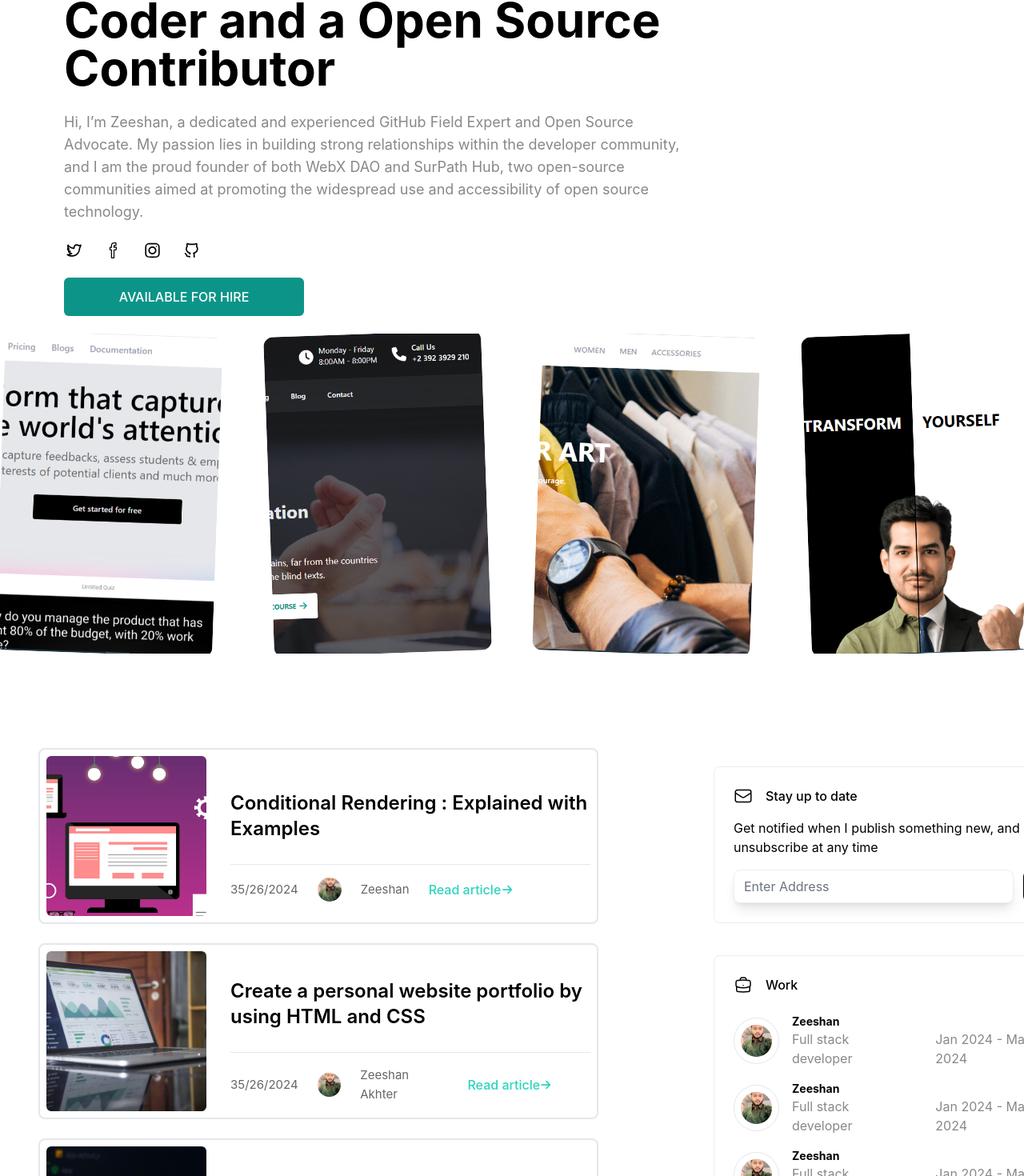
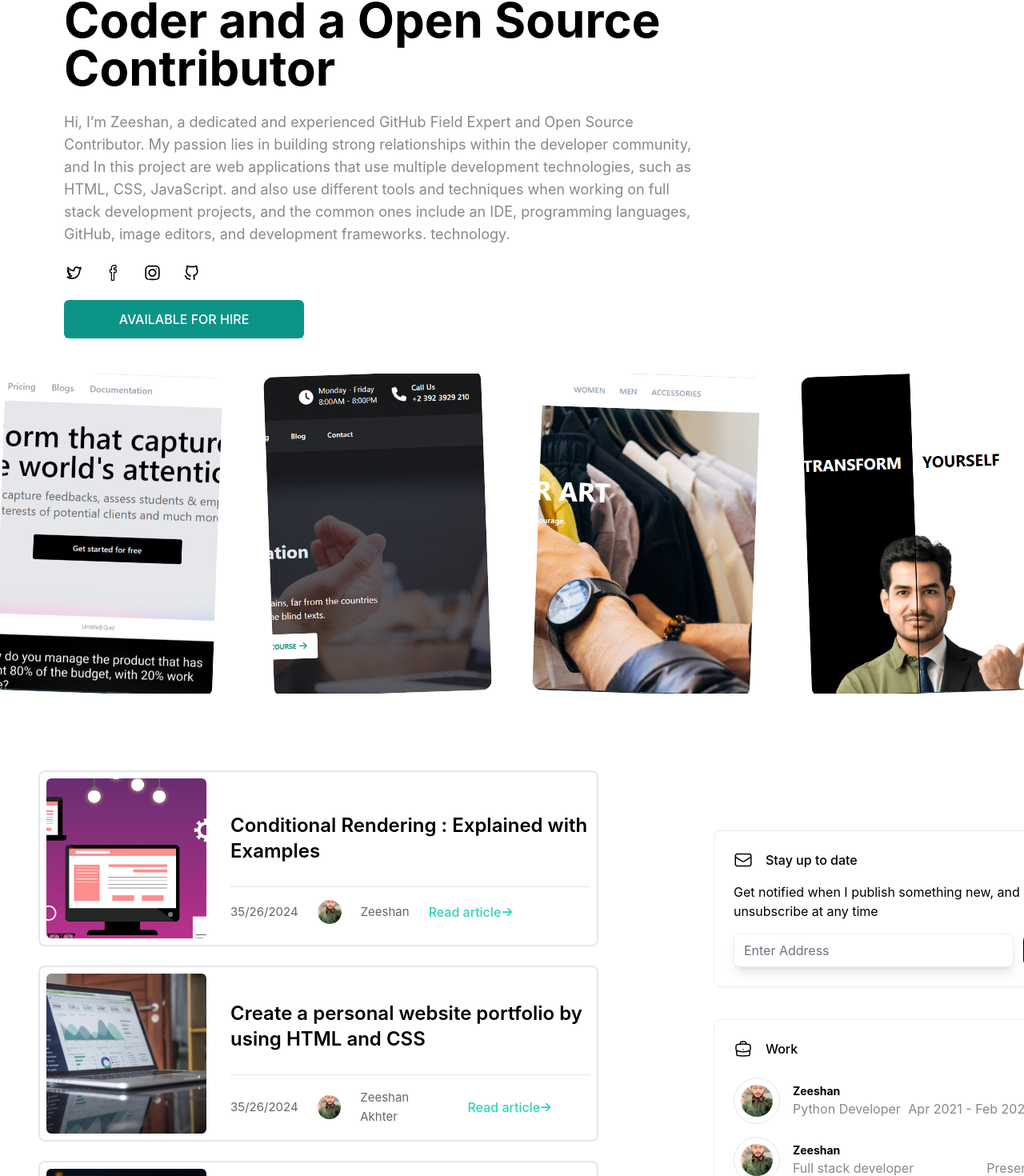
Before and after one commit to zeeshanak23/portfolio, a Next.js app: page / in a window 1280 px wide. Shown: the part 233-1703 px from the top of the page at 80% size. Built offline with nearby package versions, Linux system fonts and the light colour scheme.

Commit message:
added description about myself

```diff
--- a/src/components/article/Article.tsx
+++ b/src/components/article/Article.tsx
@@ -34,21 +34,21 @@ const Article: FC<{
     {
       image: '/images/profile.jpeg',
       name: 'Zeeshan',
-      post: 'Full stack developer',
-      date: 'Jan 2024 - Mar 2024',
+      post: 'Python Developer',
+      date: 'Apr 2021 - Feb 2022',
     },
     {
       image: '/images/profile.jpeg',
       name: 'Zeeshan',
       post: 'Full stack developer',
-      date: 'Jan 2024 - Mar 2024',
+      date: 'Present',
     },
-    {
-      image: '/images/profile.jpeg',
-      name: 'Zeeshan',
-      post: 'Full stack developer',
-      date: 'Jan 2024 - Mar 2024',
-    },
+    // {
+    //   image: '/images/profile.jpeg',
+    //   name: 'Zeeshan',
+    //   post: 'Full stack developer',
+    //   date: 'Jan 2024 - Mar 2024',
+    // },
   ];
 
   return (
@@ -190,7 +190,7 @@ const Article: FC<{
                       </div>
                       <div>
                         <h3 className='text-sm'>{item.name}</h3>
-                        <div className='flex items-center justify-between gap-8 text-[#888]'>
+                        <div className='flex w-[300px] items-center  justify-between text-[#888]'>
                           <p>{item.post}</p>
                           <p>{item.date}</p>
                         </div>
--- a/src/components/hero/Hero.tsx
+++ b/src/components/hero/Hero.tsx
@@ -10,11 +10,13 @@ const Hero = () => {
         </h1>
         <p className='text-lg text-[#888]'>
           Hi, I’m Zeeshan, a dedicated and experienced GitHub Field Expert and
-          Open Source Advocate. My passion lies in building strong relationships
-          within the developer community, and I am the proud founder of both
-          WebX DAO and SurPath Hub, two open-source communities aimed at
-          promoting the widespread use and accessibility of open source
-          technology.
+          Open Source Contributor. My passion lies in building strong
+          relationships within the developer community, and In this project are
+          web applications that use multiple development technologies, such as
+          HTML, CSS, JavaScript. and also use different tools and techniques
+          when working on full stack development projects, and the common ones
+          include an IDE, programming languages, GitHub, image editors, and
+          development frameworks. technology.
         </p>
         <div className='flex items-center gap-6'>
           <svg
--- a/src/components/imageSection/Image.tsx
+++ b/src/components/imageSection/Image.tsx
@@ -20,7 +20,7 @@ const ImageSection = () => {
   return (
     <section
       id='project'
-      className='absolute left-0 right-0 top-[650px] m-auto flex max-w-[1600px] items-center  justify-center overflow-hidden'
+      className='absolute left-0 right-0 top-[700px] m-auto flex max-w-[1600px] items-center  justify-center overflow-hidden'
     >
       <div className='  flex gap-16 overflow-hidden'>
         {Item.map((list, i) => {
```
